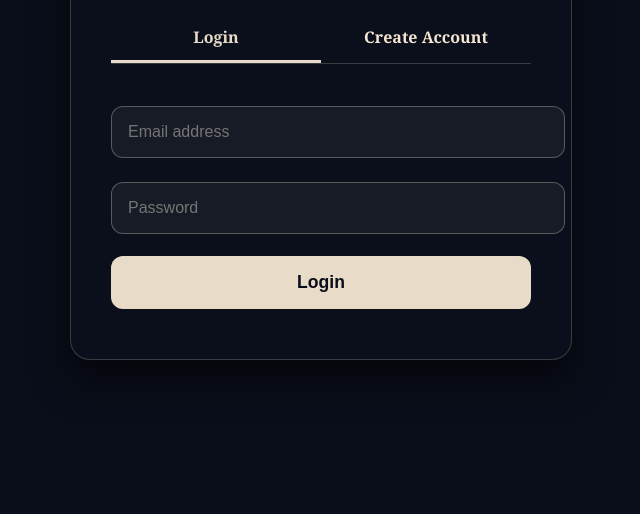
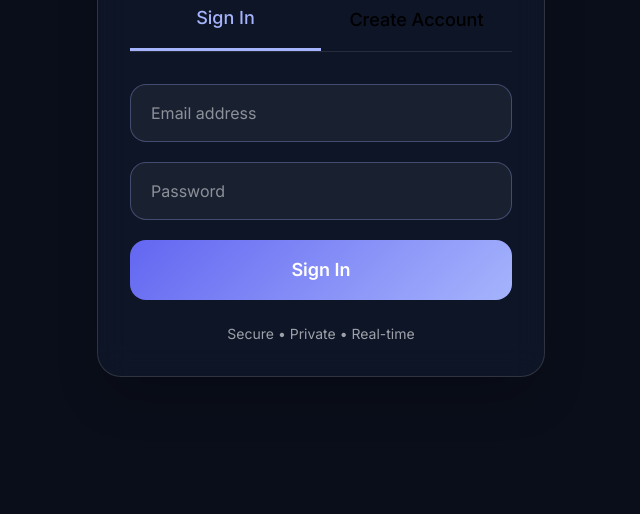
Before and after one commit to codex404-spec/time-warp-online-call, a website: page public/login.html in a window 1280 px wide. Shown: the part 286-800 px from the top of the page, without its empty margins (319-959 px from the left). Drawn offline with nearby package versions, Linux system fonts and the light colour scheme; a web font is replaced by a local one.

Commit message:
Update login.html

```diff
--- a/public/login.html
+++ b/public/login.html
@@ -3,89 +3,129 @@
 <head>
   <meta charset="UTF-8">
   <meta name="viewport" content="width=device-width, initial-scale=1.0">
-  <title>Time Warp - Login</title>
+  <title>Time Warp - Auth</title>
+  <script src="https://cdn.tailwindcss.com"></script>
+  <link rel="stylesheet" href="https://cdnjs.cloudflare.com/ajax/libs/font-awesome/6.5.0/css/all.min.css">
   <style>
+    @import url('https://fonts.googleapis.com/css2?family=Inter:wght@400;500;600&family=Georgia&display=swap');
+
     body {
-      font-family: 'Georgia', serif;
+      font-family: 'Inter', system-ui, sans-serif;
       background: #0a0e1a;
-      color: #F5E6D3;
-      margin: 0;
-      padding: 0;
-      height: 100vh;
-      display: flex;
-      align-items: center;
-      justify-content: center;
     }
-    .container {
-      max-width: 420px;
-      width: 90%;
-      padding: 50px 40px;
-      background: rgba(12,16,28,0.95);
-      border-radius: 20px;
-      border: 1px solid rgba(245,230,211,0.2);
-      box-shadow: 0 20px 40px rgba(0,0,0,0.6);
+
+    .glass {
+      background: rgba(15, 23, 42, 0.85);
+      backdrop-filter: blur(16px);
+      border: 1px solid rgba(245, 230, 211, 0.15);
     }
-    .tabs { display: flex; margin-bottom: 30px; border-bottom: 1px solid rgba(245,230,211,0.2); }
+
+    .input-neon {
+      background: rgba(255,255,255,0.05);
+      border: 1px solid rgba(165, 180, 252, 0.3);
+      transition: all 0.3s;
+    }
+    .input-neon:focus {
+      border-color: #a5b4fc;
+      box-shadow: 0 0 0 3px rgba(165, 180, 252, 0.15);
+      outline: none;
+    }
+    .input-error {
+      animation: shake 0.4s ease-in-out;
+      border-color: #f87171 !important;
+    }
+
+    @keyframes shake {
+      0%, 100% { transform: translateX(0); }
+      25% { transform: translateX(-6px); }
+      75% { transform: translateX(6px); }
+    }
+
+    .btn-neon {
+      background: linear-gradient(135deg, #6366f1, #a5b4fc);
+      transition: all 0.3s;
+    }
+    .btn-neon:hover {
+      transform: translateY(-2px);
+      box-shadow: 0 10px 20px rgba(165, 180, 252, 0.3);
+    }
+
     .tab {
-      flex: 1;
-      padding: 12px;
-      text-align: center;
-      cursor: pointer;
-      font-weight: bold;
+      transition: all 0.3s;
     }
     .tab.active {
-      border-bottom: 3px solid #E8DCC8;
-      color: #E8DCC8;
+      border-bottom: 3px solid #a5b4fc;
+      color: #a5b4fc;
     }
-    input {
-      width: 100%;
-      padding: 16px;
-      margin: 12px 0;
-      background: rgba(255,255,255,0.05);
-      border: 1px solid rgba(245,230,211,0.3);
-      color: #F5E6D3;
-      border-radius: 12px;
-      font-size: 1rem;
-    }
-    input:focus { outline: none; border-color: #E8DCC8; }
-    button {
-      width: 100%;
-      padding: 16px;
-      background: #E8DCC8;
-      color: #0a0e1a;
-      border: none;
-      border-radius: 12px;
-      font-weight: bold;
-      font-size: 1.1rem;
-      cursor: pointer;
-      margin-top: 10px;
-    }
-    button:hover { background: #F5E6D3; }
-    .link { text-align: center; margin-top: 20px; color: #E8DCC8; cursor: pointer; }
   </style>
 </head>
-<body>
-  <div class="container">
-    <h1 style="text-align:center; margin-bottom:30px;">✦ Time Warp</h1>
+<body class="min-h-screen flex items-center justify-center p-4">
+  <div class="w-full max-w-md">
+    <div class="glass rounded-3xl p-8 shadow-2xl">
+      <!-- Logo -->
+      <div class="text-center mb-8">
+        <h1 class="text-4xl font-bold text-[#E8DCC8] flex items-center justify-center gap-3">
+          ✦ Time Warp
+        </h1>
+        <p class="text-[#F5E6D3]/70 mt-2">Connect • Chat • Compete</p>
+      </div>
 
-    <div class="tabs">
-      <div class="tab active" onclick="switchTab(0)" id="loginTab">Login</div>
-      <div class="tab" onclick="switchTab(1)" id="registerTab">Create Account</div>
-    </div>
+      <!-- Tabs -->
+      <div class="flex border-b border-white/10 mb-8">
+        <button onclick="switchTab(0)" id="loginTab"
+                class="tab active flex-1 py-4 text-lg font-medium">Sign In</button>
+        <button onclick="switchTab(1)" id="registerTab"
+                class="tab flex-1 py-4 text-lg font-medium">Create Account</button>
+      </div>
 
-    <!-- Login Form -->
-    <div id="loginForm">
-      <input type="email" id="loginEmail" placeholder="Email address" autocomplete="off">
-      <input type="password" id="loginPassword" placeholder="Password" autocomplete="new-password">
-      <button onclick="login()">Login</button>
-    </div>
+      <!-- Login Form -->
+      <div id="loginForm">
+        <div class="space-y-5">
+          <div>
+            <input type="email" id="loginEmail"
+                   class="input-neon w-full px-5 py-4 rounded-2xl text-white placeholder:text-white/50"
+                   placeholder="Email address" autocomplete="off">
+          </div>
+          <div>
+            <input type="password" id="loginPassword"
+                   class="input-neon w-full px-5 py-4 rounded-2xl text-white placeholder:text-white/50"
+                   placeholder="Password" autocomplete="new-password">
+          </div>
+          <button onclick="login()"
+                  class="btn-neon w-full py-4 rounded-2xl text-lg font-semibold text-white min-h-[44px]">
+            Sign In
+          </button>
+        </div>
+      </div>
 
-    <!-- Register Form -->
-    <div id="registerForm" style="display:none;">
-      <input type="text" id="regName" placeholder="Full Name">
-      <input type="email" id="regEmail" placeholder="Email address" autocomplete="off">
-      <input type="password" id="regPassword" placeholder="Password">
-      <button onclick="register()">Create Account</button>
+      <!-- Register Form -->
+      <div id="registerForm" class="hidden">
+        <div class="space-y-5">
+          <div>
+            <input type="text" id="regName"
+                   class="input-neon w-full px-5 py-4 rounded-2xl text-white placeholder:text-white/50"
+                   placeholder="Full Name">
+          </div>
+          <div>
+            <input type="email" id="regEmail"
+                   class="input-neon w-full px-5 py-4 rounded-2xl text-white placeholder:text-white/50"
+                   placeholder="Email address" autocomplete="off">
+          </div>
+          <div>
+            <input type="password" id="regPassword"
+                   class="input-neon w-full px-5 py-4 rounded-2xl text-white placeholder:text-white/50"
+                   placeholder="Create Password">
+          </div>
+          <button onclick="register()"
+                  class="btn-neon w-full py-4 rounded-2xl text-lg font-semibold text-white min-h-[44px]">
+            Create Account
+          </button>
+        </div>
+      </div>
+
+      <div class="text-center mt-6 text-sm text-white/60">
+        Secure • Private • Real-time
+      </div>
     </div>
   </div>
 
@@ -93,15 +133,19 @@
     function switchTab(tab) {
       document.getElementById('loginTab').classList.toggle('active', tab === 0);
       document.getElementById('registerTab').classList.toggle('active', tab === 1);
-      document.getElementById('loginForm').style.display = tab === 0 ? 'block' : 'none';
-      document.getElementById('registerForm').style.display = tab === 1 ? 'block' : 'none';
+      document.getElementById('loginForm').classList.toggle('hidden', tab !== 0);
+      document.getElementById('registerForm').classList.toggle('hidden', tab !== 1);
     }
 
     async function login() {
       const email = document.getElementById('loginEmail').value.trim();
       const password = document.getElementById('loginPassword').value.trim();
 
-      if (!email || !password) return alert("Please fill all fields");
+      if (!email || !password) {
+        showError('loginEmail');
+        showError('loginPassword');
+        return alert("Please enter email and password");
+      }
 
       try {
         const res = await fetch('/api/login', {
@@ -109,6 +153,7 @@
           headers: { 'Content-Type': 'application/json' },
           body: JSON.stringify({ email, password })
         });
+
         const data = await res.json();
 
         if (data.success) {
@@ -118,10 +163,10 @@
           localStorage.setItem('isAdmin', data.isAdmin);
           window.location.href = '/dashboard';
         } else {
-          alert(data.error || "Invalid credentials");
+          alert(data.error || "Invalid email or password");
         }
       } catch (err) {
-        alert("Server error. Please try again.");
+        alert("Connection error. Please try again.");
       }
     }
 
@@ -130,7 +175,10 @@
       const email = document.getElementById('regEmail').value.trim();
       const password = document.getElementById('regPassword').value.trim();
 
-      if (!name || !email || !password) return alert("Please fill all fields");
+      if (!name || !email || !password) {
+        alert("Please fill all fields");
+        return;
+      }
 
       try {
         const res = await fetch('/api/register', {
@@ -138,10 +186,11 @@
           headers: { 'Content-Type': 'application/json' },
           body: JSON.stringify({ name, email, password })
         });
+
         const data = await res.json();
 
         if (data.success) {
-          alert("Account created successfully! Please login.");
+          alert("✅ Account created successfully! Please sign in.");
           switchTab(0);
         } else {
           alert(data.error || "Registration failed");
@@ -151,9 +200,21 @@
       }
     }
 
-    // Allow Enter key
-    document.getElementById('loginPassword').addEventListener('keypress', e => { if (e.key === 'Enter') login(); });
-    document.getElementById('regPassword').addEventListener('keypress', e => { if (e.key === 'Enter') register(); });
+    function showError(id) {
+      const el = document.getElementById(id);
+      if (el) {
+        el.classList.add('input-error');
+        setTimeout(() => el.classList.remove('input-error'), 800);
+      }
+    }
+
+    // Enter key support
+    document.getElementById('loginPassword').addEventListener('keypress', e => {
+      if (e.key === 'Enter') login();
+    });
+    document.getElementById('regPassword').addEventListener('keypress', e => {
+      if (e.key === 'Enter') register();
+    });
   </script>
 </body>
 </html>
```
